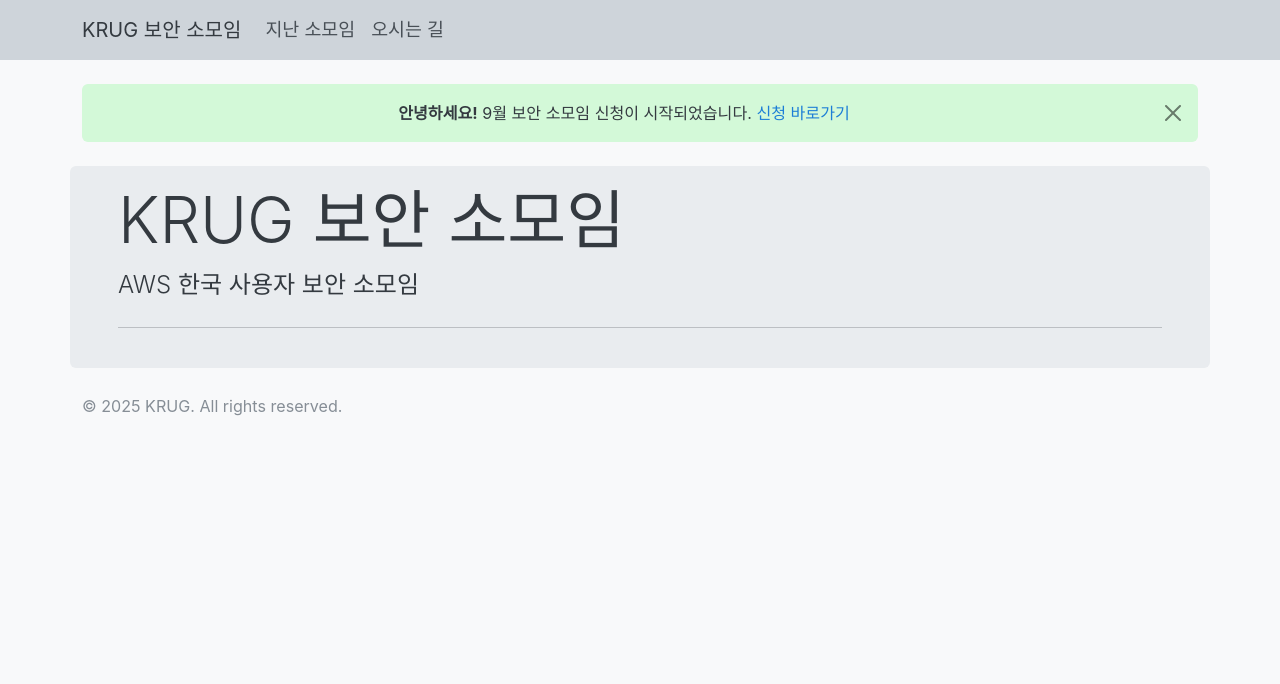
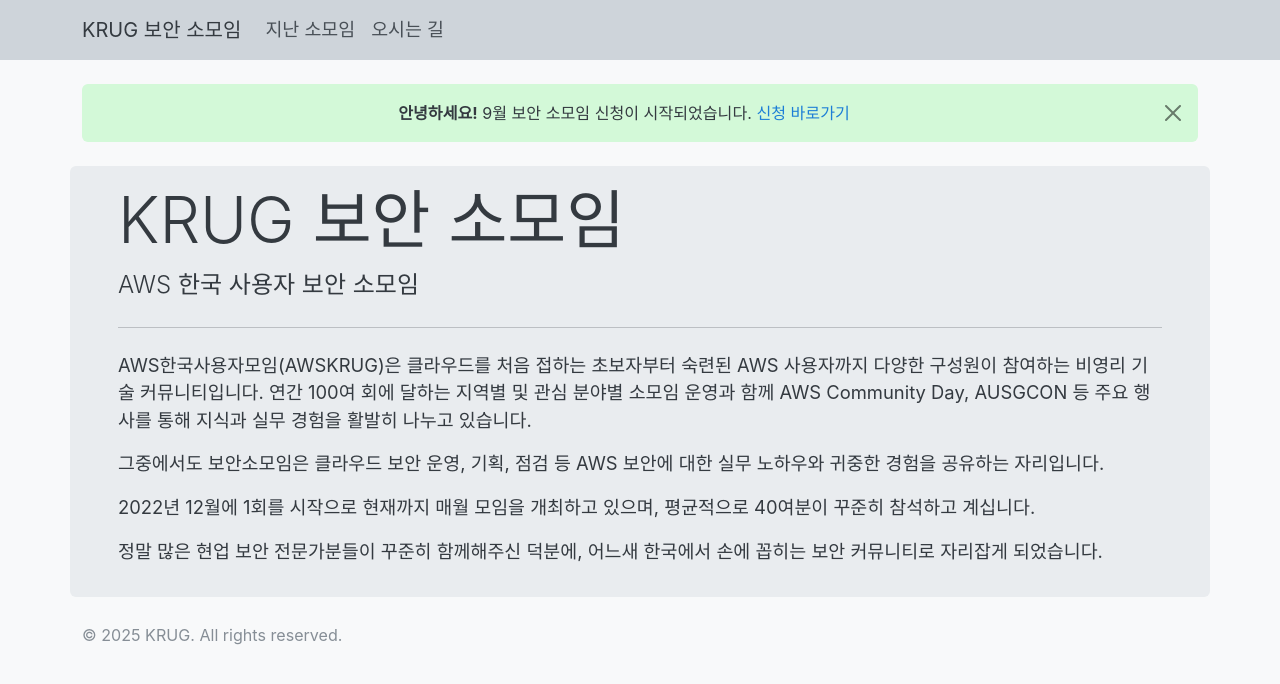
Before and after one commit to awskrug/security-group, a Jekyll site: the page built from index.md, in a window 1280 px wide. Shown: the top 684 px of the page. Built offline with Jekyll 4.4.1, drawn with Linux system fonts in a browser that asks for light colours.

Commit message:
메인페이지 추가

```diff
--- a/index.md
+++ b/index.md
@@ -2,3 +2,11 @@
 layout: index
 description: AWS 한국 사용자 보안 소모임
 ---
+
+AWS한국사용자모임(AWSKRUG)은 클라우드를 처음 접하는 초보자부터 숙련된 AWS 사용자까지 다양한 구성원이 참여하는 비영리 기술 커뮤니티입니다. 연간 100여 회에 달하는 지역별 및 관심 분야별 소모임 운영과 함께 AWS Community Day, AUSGCON 등 주요 행사를 통해 지식과 실무 경험을 활발히 나누고 있습니다.
+
+그중에서도 보안소모임은 클라우드 보안 운영, 기획, 점검 등 AWS 보안에 대한 실무 노하우와 귀중한 경험을 공유하는 자리입니다.
+
+2022년 12월에 1회를 시작으로 현재까지 매월 모임을 개최하고 있으며, 평균적으로 40여분이 꾸준히 참석하고 계십니다.
+
+정말 많은 현업 보안 전문가분들이 꾸준히 함께해주신 덕분에, 어느새 한국에서 손에 꼽히는 보안 커뮤니티로 자리잡게 되었습니다.
```
